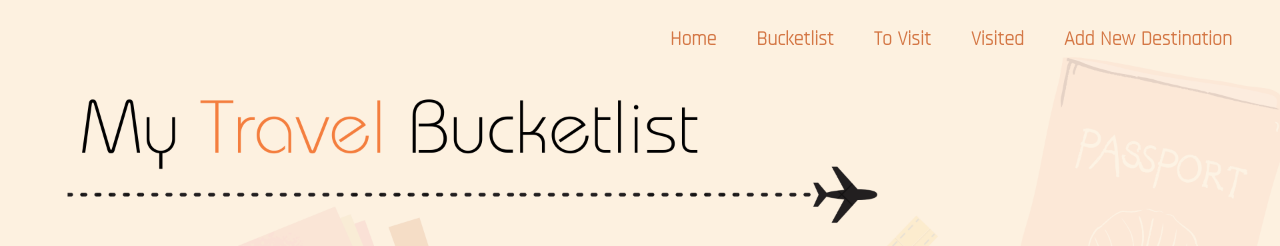
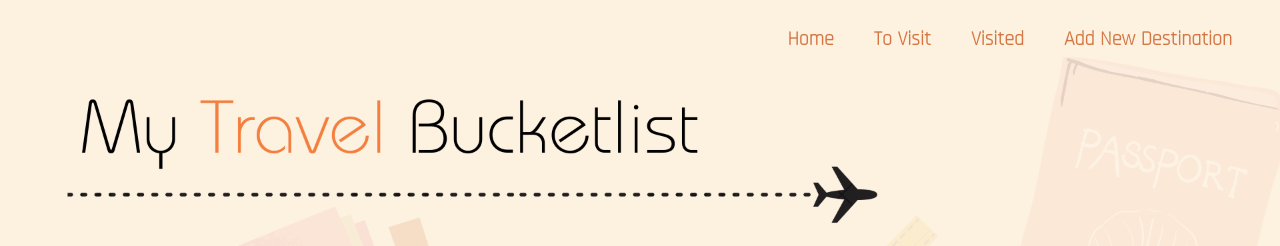
Before and after one commit to StephJBow/Travel-Bucketlist-Project, a Flask app: page /cities in a window 1280 px wide. Shown: the top 246 px of the page. Run offline with Flask 3, Linux system fonts and the light colour scheme; some web fonts are replaced.

Commit message:
updated navigation bar options

```diff
--- a/templates/base.jinja
+++ b/templates/base.jinja
@@ -26,8 +26,7 @@
                 <li><a href="/cities/new">Add New Destination</a></li>
                 <li><a href="/cities/visited">Visited</a></li>
                 <li><a href="/cities/notyetvisited">To Visit</a></li>
-                <li><a href="/cities">Bucketlist</a></li>
-                <li><a href="/">Home</a></li>
+                <li><a href="/cities">Home</a></li>
             </ul>
         </nav>
     </header>
```
